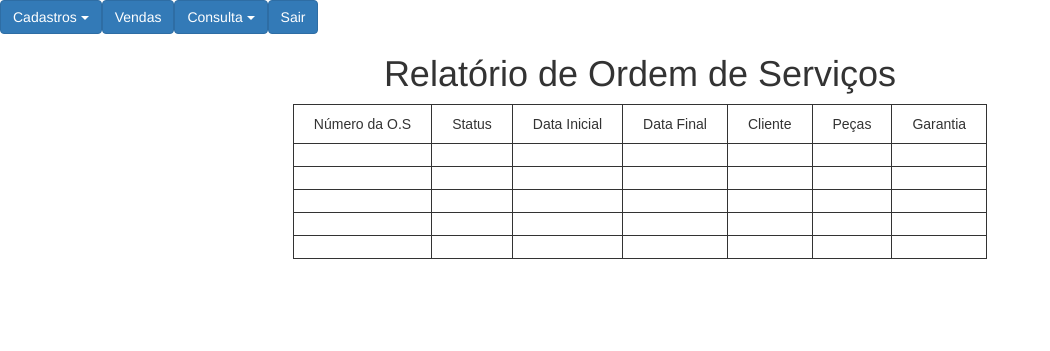
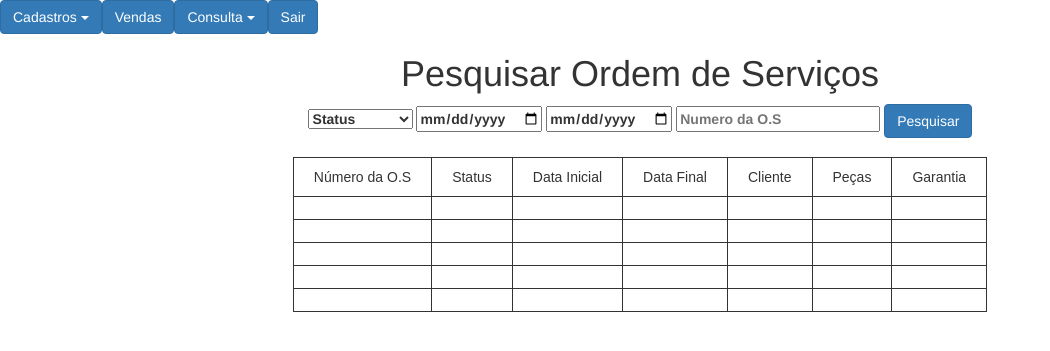
Before and after one commit to jasonicorrea/lojaifmt, a PHP site: page /Loja_Assistencia/relatorios.php in a window 1280 px wide. Shown: the top 351 px of the page, without its empty margins (0-1050 px from the left). Run offline with PHP 8.4, Linux system fonts and the light colour scheme; lists and menus that the app fills with data are empty.

Commit message:
testando

```diff
--- a/Loja_Assistencia/relatorios.php
+++ b/Loja_Assistencia/relatorios.php
@@ -1,34 +1,61 @@
 <?php
-  include './cabecalho.php';
+  include 'cabecalho.php';
 ?>
 <html>
-    <div class="container">
-    <div class="Principal">
-
-
 
 <head>
     <meta charset="utf-8">
 <title>www.consertacel.com</title>
 </head>
 <body><center>
-    <p><h1>Relatório de Ordem de Serviços</h1></p>
+    <p><h1>Pesquisar Ordem de Serviços</h1></p>
 <style type="text/css">
 .tg  {border-collapse:collapse;border-spacing:0;}
 .tg td{font-family:Arial, sans-serif;font-size:14px;padding:11px 20px;border-style:solid;border-width:1px;overflow:hidden;word-break:normal;}
 .tg th{font-family:Arial, sans-serif;font-size:14px;font-weight:normal;padding:11px 20px;border-style:solid;border-width:1px;overflow:hidden;word-break:normal;}
 .tg .tg-yw4l{vertical-align:top}
 </style>
+
+<form method="post">
+
+    <label id="Status">
+        <select name="Status">
+        <option selected value="Status">Status</option>
+        <option value="Aberta">Aberta</option>
+        <option value="Fechada">Fechada</option>
+        <option value="Aguardando">Aguardando</option>
+        </select>
+    </label>
+
+    <label id="datIni">
+        <input  type="date"/>
+    </label>
+
+    <label id="datFim">
+        <input  type="date"/>
+    </label>
+
+    <label id="numeroOS" style="">
+        <input  type="text" placeholder="Numero da O.S"/>
+    </label>
+
+    <label id="pesquisar">
+        <input class="btn btn-primary" type="submit" value="Pesquisar"/>
+    </label>
+
+
+
+</form>
 <form method="post">
 <table class="tg" class="table-responsive">
   <tr>
-    <th class="tg-yw4l">Número da O.S</th>
-    <th class="tg-yw4l">Status</th>
-    <th class="tg-yw4l">Data Inicial</th>
-    <th class="tg-yw4l">Data Final</th>
-    <th class="tg-yw4l">Cliente</th>
-    <th class="tg-yw4l">Peças</th>
-    <th class="tg-yw4l">Garantia</th>
+      <th class="tg-yw4l" class="form-control">Número da O.S</th>
+    <th class="tg-yw4l" class="form-control">Status</th>
+    <th class="tg-yw4l" class="form-control">Data Inicial</th>
+    <th class="tg-yw4l" class="form-control">Data Final</th>
+    <th class="tg-yw4l" class="form-control">Cliente</th>
+    <th class="tg-yw4l" class="form-control">Peças</th>
+    <th class="tg-yw4l" class="form-control">Garantia</th>
   </tr>
   <tr>
     <td class="tg-yw4l"></td>
```
